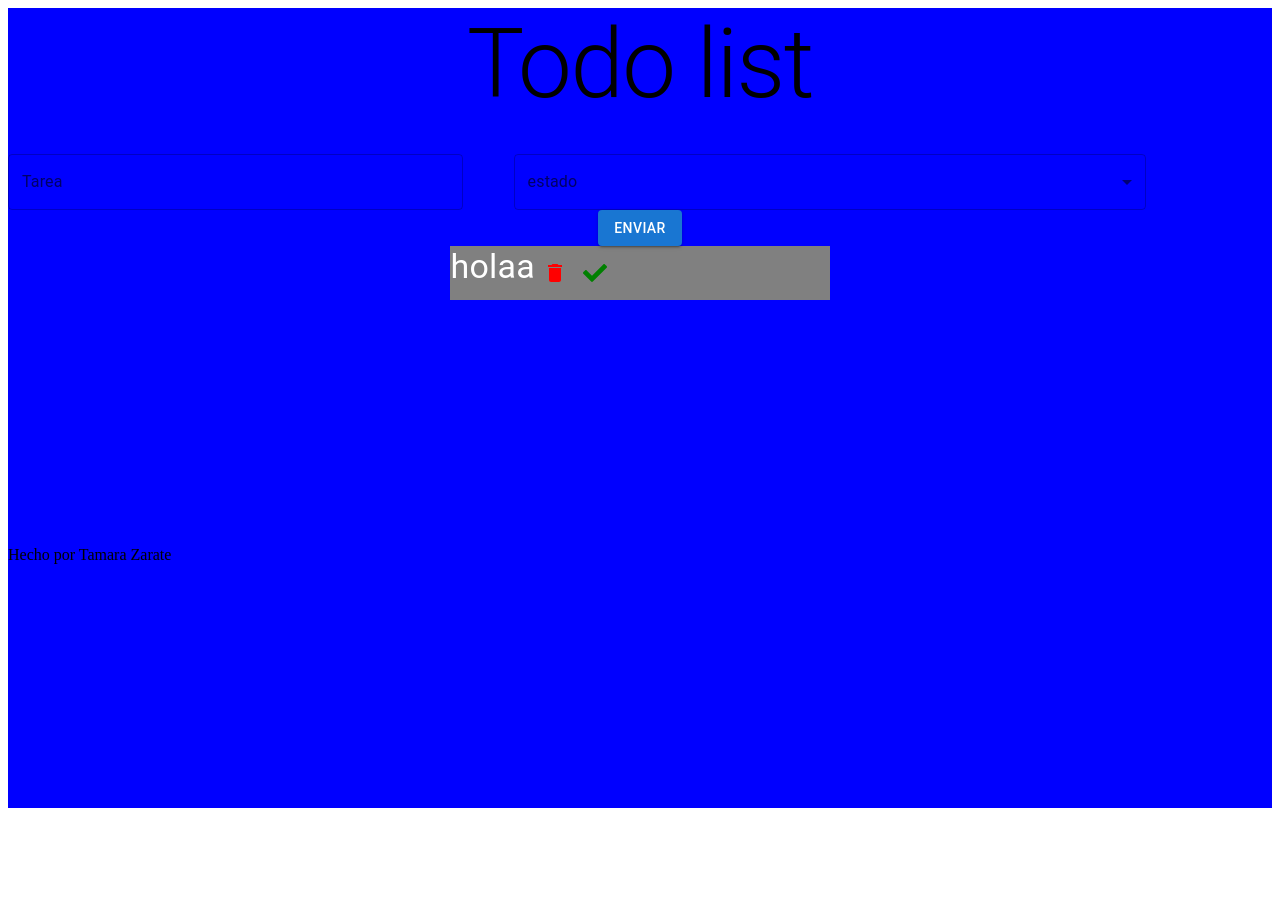
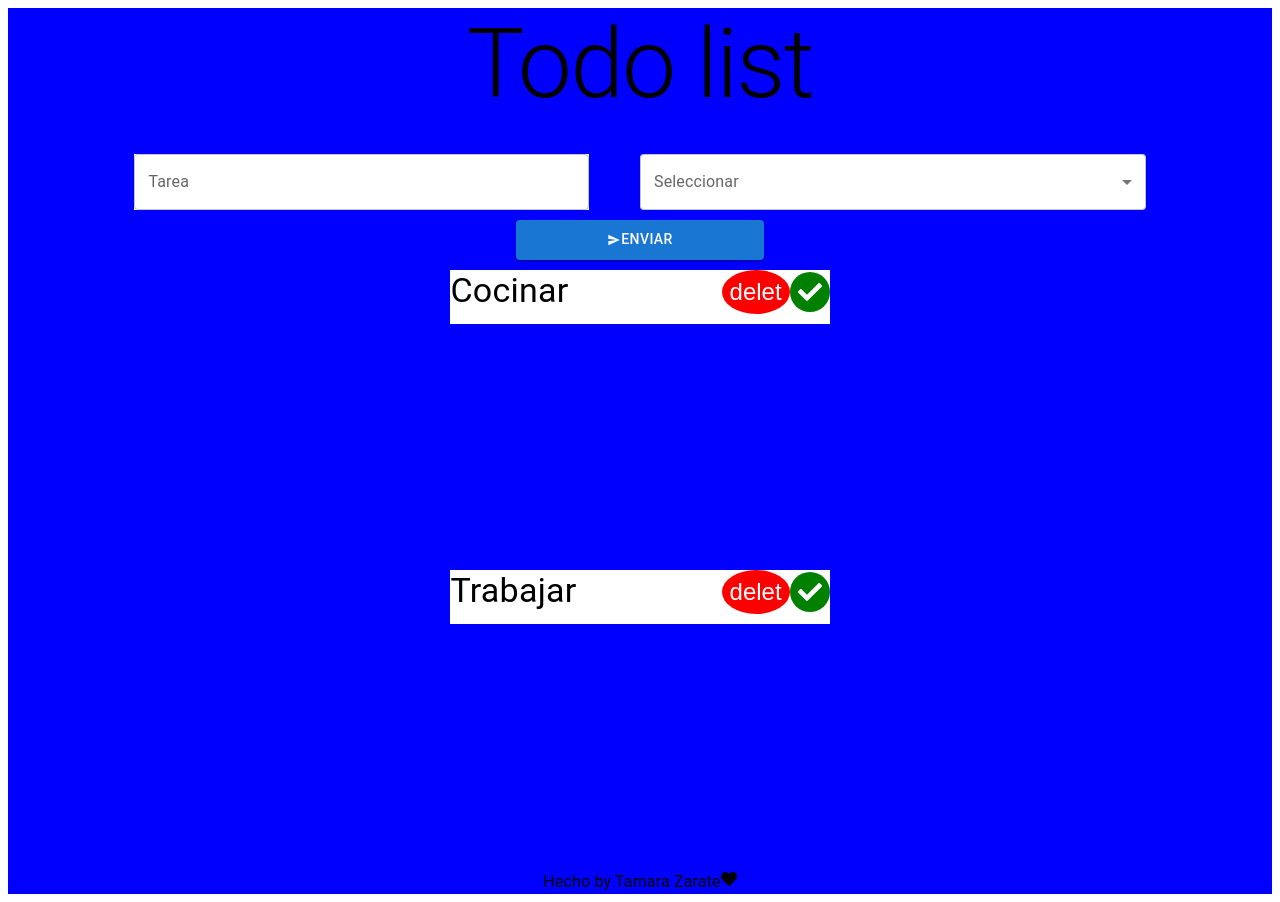
Before and after one commit to taty3385/Proyecto-react-1, a React (Vite) app: page / in a window 1280 px wide. Before the commit the page ends 816 px from the top, so only its background shows below. Built offline with nearby package versions, Linux system fonts and the light colour scheme.

Commit message:
agrego informacion de mi unput al localstorage

```diff
--- a/src/App.jsx
+++ b/src/App.jsx
@@ -4,22 +4,30 @@ import Form from "./components/Form"
 import ContainerList from "./components/ContainerList"
 import Box from '@mui/material/Box';
 
+
+
+
 function App() {
-  const obtengoValorinput=(tarea)=>{
+  const tareas = [
+  { id: crypto.randomUUID(), nombre: "Cocinar" },
+  { id: crypto.randomUUID(), nombre: "Trabajar" }
 
-  }
+];
 
-  return (
-    <>
+localStorage.setItem("tarea", JSON.stringify(tareas) || [])
+
+
+return (
+  <>
     <Box minHeight="100vh" backgroundColor="blue" display="flex" flexDirection="column">
-    <Header/>
-    <Form/>
-    <ContainerList sx={{with:30}}/>
-    <Footer/>
+      <Header />
+      <Form tareas={tareas} />
+      <ContainerList sx={{ with: 30 }}  tarea={tareas}  />
+      <Footer />
     </Box>
-    </>
+  </>
 
-  )
+)
 }
 
 export default App
--- a/src/components/ContainerList.jsx
+++ b/src/components/ContainerList.jsx
@@ -1,11 +1,17 @@
-import React from 'react'
+import React, { useState } from 'react'
 import List from './List'
 import Box from '@mui/material/Box';
-import { FaBox } from 'react-icons/fa';
-export default function ContainerList() {
+
+export default function ContainerList({tarea}) {
+  const [tareas, setTareas] = useState(tarea)
+
   return (
-    <Box display="flex" justifyContent="center" minHeight="300px" >
-        <List/>
-    </Box>
-  )
+  <>
+    {tareas.map((tarea) => (
+      <Box key={tarea.id} display="flex" justifyContent="center" minHeight="300px" background="red">
+       <List tareas={tarea}/>
+      </Box>
+    ))}
+  </>
+);
 }
--- a/src/components/Footer.jsx
+++ b/src/components/Footer.jsx
@@ -1,7 +1,13 @@
-
+import { FaBoxes, FaHeart } from "react-icons/fa";
+import{Typography,Box}  from '@mui/material';
 
 export default function Footer() {
   return (
-    <div>Hecho por Tamara Zarate</div>
+    <Box display="flex" justifyContent="center">
+      <Typography>
+        Hecho by Tamara Zarate
+        <FaHeart />
+      </Typography>
+    </Box>
   )
 }
--- a/src/components/Form.jsx
+++ b/src/components/Form.jsx
@@ -1,47 +1,53 @@
 
 import { useState } from 'react';
-import { Box, TextField, Button,MenuItem,FormControl,Select,InputLabel } from '@mui/material';
+import { Box, TextField, Button, MenuItem, FormControl, Select, InputLabel } from '@mui/material';
+import { IoMdSend } from "react-icons/io";
 
-export default function Form() {
+export default function Form({ tareas }) {
+    const [tarea, setTarea] = useState("");
 
-    const [tarea, setTarea] = useState("")
-
-    const handleChange = (e) => {
-        console.log(e.target.value);
+    const onChange = (e) => {
         setTarea(e.target.value);
     }
 
-    const handleClick = () => {
-        console.log(tarea);
+    const addTarea = () => {
+        const newTarea = {
+            id: crypto.randomUUID(),
+            nombre: tarea
+        };
 
+        setTarea([...tareas, newTarea]);
+
+        const updatedTareas = [...tareas, newTarea];
+        localStorage.setItem("tarea", JSON.stringify(updatedTareas));
     }
-
-
     return (
         <Box>
-            <Box display="flex">
-                <Box component="form" width="50%" sx={{ width: '40%' }}>
-                    <TextField  label="Tarea"  onChange={handleChange} sx={{width:"90%"}} />
+            <Box display="flex" justifyContent="center" alignItems="center">
+                <Box component="form" sx={{ width: '40%' }}>
+                    <TextField label="Tarea" onChange={onChange} sx={{ width: "90%", background: "white" }} />
                 </Box>
-                <Box width="50%">
+                <Box width="40%">
                     <FormControl fullWidth>
-                        <InputLabel id="demo-simple-select-label">estado</InputLabel>
+                        <InputLabel id="demo-simple-select-label" >Seleccionar</InputLabel>
                         <Select
                             labelId="demo-simple-select-label"
                             id="demo-simple-select"
-
+                            sx={{ background: "white" }}
                             label="Age"
-                            onChange={handleChange}
+                        // onChange={handleChange}
                         >
-                            <MenuItem >Ten</MenuItem>
-                            <MenuItem >Twenty</MenuItem>
-                            <MenuItem >Thirty</MenuItem>
+                            <MenuItem >Todas</MenuItem>
+                            <MenuItem >Completo</MenuItem>
+                            <MenuItem >Incompleto</MenuItem>
                         </Select>
                     </FormControl>
                 </Box>
             </Box>
-            <Box display="flex" justifyContent="center">
-                <Button variant="contained" onClick={handleClick}>enviar</Button>
+            <Box display="flex" justifyContent="center" margin="10px">
+                <Button variant="contained" sx={{ padding: "5px", width: "20%", height: "40px" }} onClick={addTarea} >
+                    <IoMdSend />enviar
+                </Button>
             </Box>
 
 
--- a/src/components/List.jsx
+++ b/src/components/List.jsx
@@ -1,28 +1,30 @@
 
-import DeleteIcon from '@mui/icons-material/Delete';
-import IconButton from '@mui/material/IconButton';
+import { IconButton, Box, Typography } from '@mui/material';
+import { useState } from 'react';
 import { FaCheck } from "react-icons/fa";
-import Box from '@mui/material/Box';
-import Typography from '@mui/material/Typography';
-import { useState } from 'react';
 
-export default function List() {
-    // const [tarea ,setTarea]=useState[
-    //     {
-    //     name:"Comida"
-    // }]
+
+
+export default function List({ tareas }) {
+
+    const [tarea, setTareas] = useState(tareas)
+
+
 
 
     return (
-        <Box display="flex" width="30%" height="20%" backgroundColor="gray">
-
-            <Typography variant="h4" gutterBottom color="white">  holaa</Typography>
-            <IconButton aria-label="delete" sx={{ color: "red" }} >
-                <DeleteIcon />
-            </IconButton>
-            <IconButton aria-label="delete" sx={{ color: "green" }}>
-                <FaCheck />
-            </IconButton>
+        <Box display="flex" width="30%" height="20%" backgroundColor="white" sx={{ justifyContent: "space-between" }}>
+            <Box>
+                <Typography variant="h4" gutterBottom color="black">{tarea.nombre}</Typography>
+            </Box>
+            <Box>
+                <IconButton aria-label="delete" sx={{ color: "white", background: "red" }} >
+                    delet
+                </IconButton>
+                <IconButton aria-label="delete" sx={{ color: "white", background: "green" }}>
+                    <FaCheck />
+                </IconButton>
+            </Box>
 
         </Box>
     )
```
